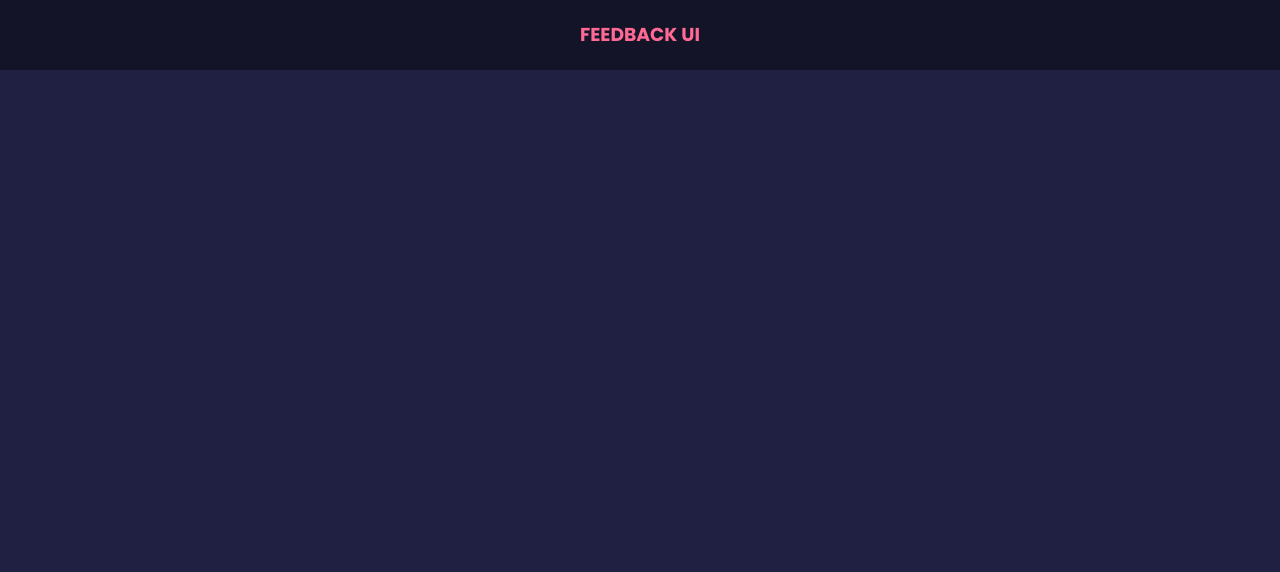
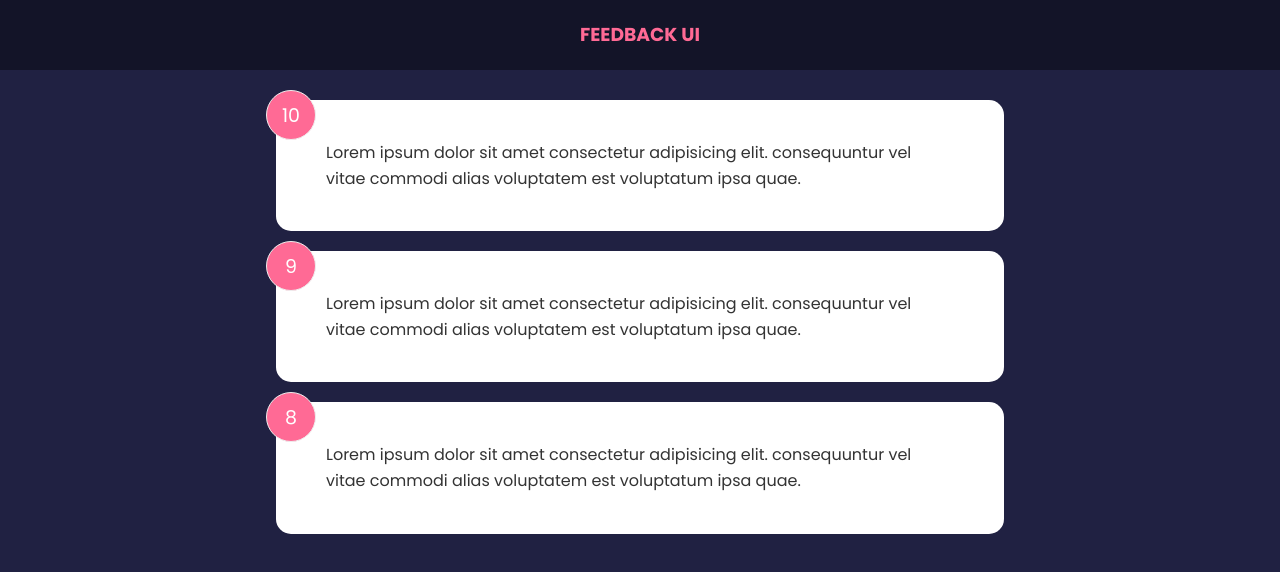
Before and after one commit to MdTasib/Feedback-UI, a React (Create React App) app: page / in a window 1280 px wide. Shown: the top 572 px of the page. Built offline with nearby package versions, Linux system fonts and the light colour scheme.

Commit message:
FeedbackItem & card components

```diff
--- a/src/App.js
+++ b/src/App.js
@@ -1,10 +1,17 @@
-import React from "react";
+import React, { useState } from "react";
+import FeedbackList from "./components/FeedbackList";
 import Header from "./components/Header";
+import FeedbackData from "./data/FeedbackData";
 
 function App() {
+	const [feedback, setFeedback] = useState(FeedbackData);
+
 	return (
 		<React.Fragment>
 			<Header />
+			<main className='container'>
+				<FeedbackList feedback={feedback} />
+			</main>
 		</React.Fragment>
 	);
 }
--- /dev/null
+++ b/src/components/FeedbackItem.js
@@ -0,0 +1,12 @@
+import Card from "./shared/Card";
+
+function FeedbackItem({ item }) {
+	return (
+		<Card reverse={false}>
+			<span className='num-display'>{item.rating}</span>
+			<p className='text-display'>{item.text}</p>
+		</Card>
+	);
+}
+
+export default FeedbackItem;
--- /dev/null
+++ b/src/components/FeedbackList.js
@@ -0,0 +1,22 @@
+import React from "react";
+import FeedbackItem from "./FeedbackItem";
+
+function FeedbackList({ feedback }) {
+	if (!feedback || feedback.length === 0) {
+		return (
+			<h2 style={{ textAlign: "center", paddingTop: "3rem" }}>
+				Feedback Not Yet!
+			</h2>
+		);
+	}
+
+	return (
+		<div>
+			{feedback.map(item => (
+				<FeedbackItem key={item.id} item={item} />
+			))}
+		</div>
+	);
+}
+
+export default FeedbackList;
--- /dev/null
+++ b/src/components/shared/Card.js
@@ -0,0 +1,7 @@
+import React from "react";
+
+function Card({ children, reverse }) {
+	return <div className={`card ${reverse && "reverse"}`}>{children}</div>;
+}
+
+export default Card;
--- /dev/null
+++ b/src/data/FeedbackData.js
@@ -0,0 +1,19 @@
+const FeedbackData = [
+	{
+		id: 1,
+		rating: 10,
+		text: "Lorem ipsum dolor sit amet consectetur adipisicing elit. consequuntur vel vitae commodi alias voluptatem est voluptatum ipsa quae.",
+	},
+	{
+		id: 2,
+		rating: 9,
+		text: "Lorem ipsum dolor sit amet consectetur adipisicing elit. consequuntur vel vitae commodi alias voluptatem est voluptatum ipsa quae.",
+	},
+	{
+		id: 3,
+		rating: 8,
+		text: "Lorem ipsum dolor sit amet consectetur adipisicing elit. consequuntur vel vitae commodi alias voluptatem est voluptatum ipsa quae.",
+	},
+];
+
+export default FeedbackData;
```
